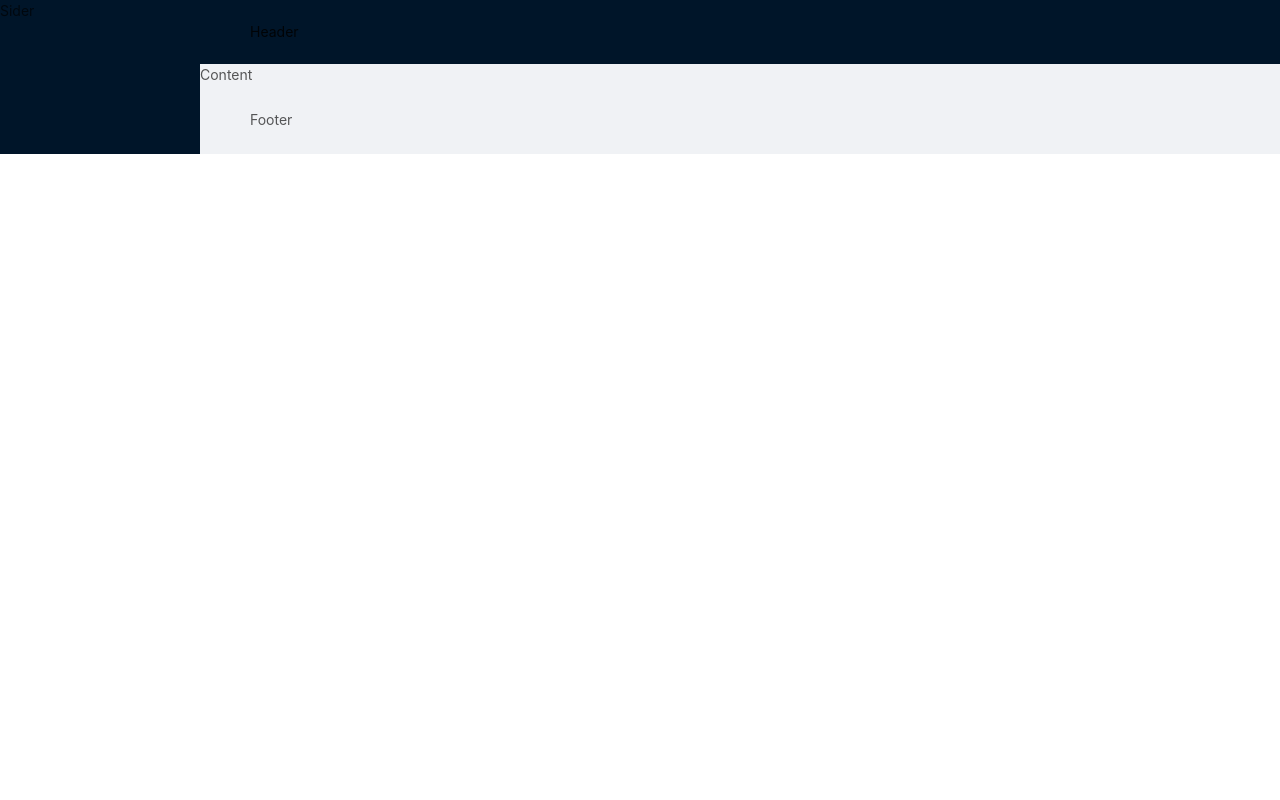
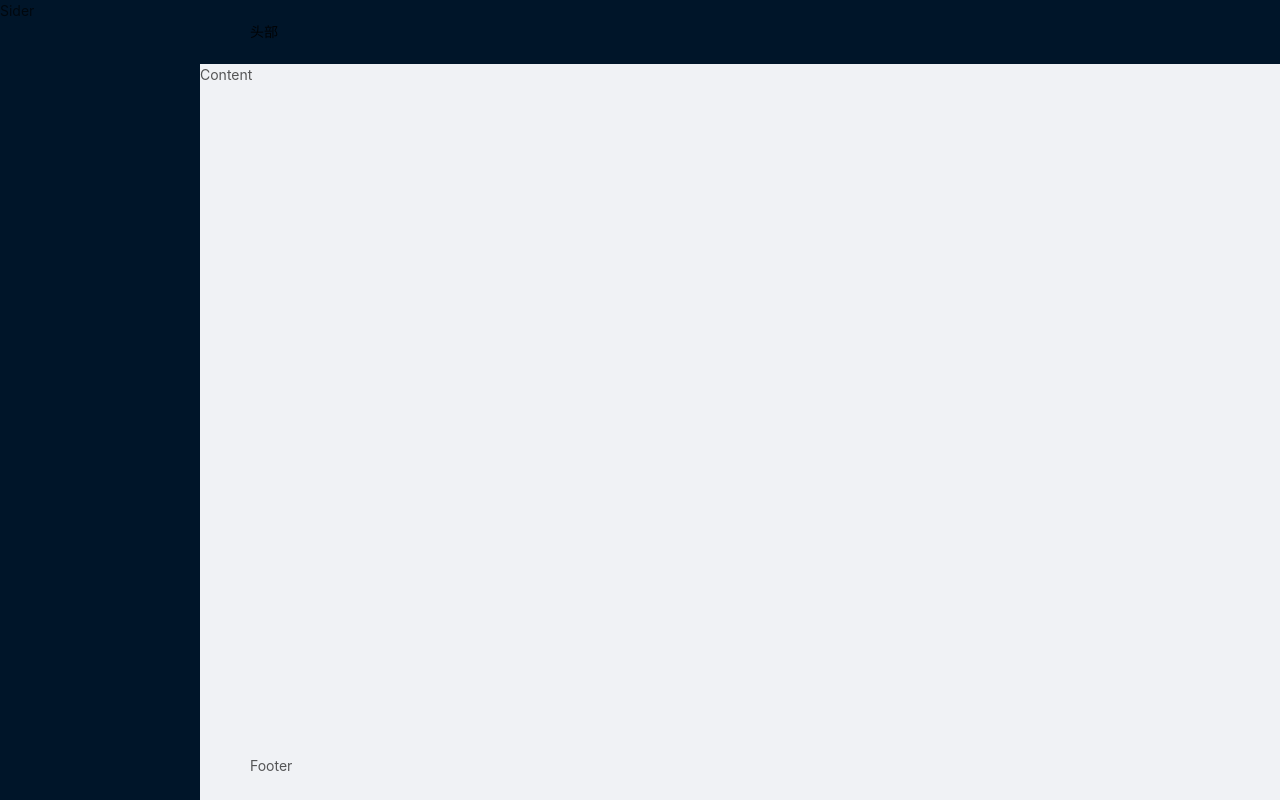
Before and after one commit to Tangerg/electron-react-music, a React (Create React App) app: page / in a window 1280 px wide. Built offline with nearby package versions, Linux system fonts and the light colour scheme.

Commit message:
react结合ts初探，安装部分依赖

```diff
--- a/config-overrides.js
+++ b/config-overrides.js
@@ -1,8 +1,12 @@
-const {override, fixBabelImports} = require('customize-cra');
+const {override, fixBabelImports, addLessLoader} = require('customize-cra');
 module.exports = override(
     fixBabelImports('import', {
         libraryName: 'antd',
         libraryDirectory: 'es',
-        style: 'css',
+        style: true,
     }),
+    addLessLoader({
+        javascriptEnabled: true,
+        modifyVars: { '@primary-color': '#1DA57A' },
+    })
 );
--- a/package.json
+++ b/package.json
@@ -14,6 +14,7 @@
     "antd": "^4.0.0-rc.2",
     "electron": "^7.1.9",
     "react": "^16.12.0",
+    "react-app-rewire-less": "^2.1.3",
     "react-dom": "^16.12.0",
     "react-scripts": "3.3.0",
     "typescript": "~3.7.2"
--- /dev/null
+++ b/src/renderer/layout/BasicLayout.less
@@ -0,0 +1,10 @@
+.basic-layout{
+  height: 100vh;
+  width: 100vw;
+  .basic-layout-header{
+    //-webkit-app-region: drag;
+  }
+  .can-move{
+    -webkit-app-region: drag;
+  }
+}
--- a/src/renderer/layout/BasicLayout.tsx
+++ b/src/renderer/layout/BasicLayout.tsx
@@ -1,16 +1,58 @@
 import React from 'react'
+import ReactDom from 'react-dom'
 import {Layout} from 'antd';
+import './BasicLayout.less'
 
 const {Header, Footer, Sider, Content} = Layout;
 
-class BasicLayout extends React.Component<any, any> {
+interface State {
+    isMove: Boolean
+}
+
+class BasicLayout extends React.Component<any, State> {
+    constructor(props: any) {
+        super(props);
+        this.state = {
+            isMove: false
+        }
+    }
+
+    mouseDown = () => {
+        const myComp = this.refs.myInput;
+        const myComp1 = ReactDom.findDOMNode(myComp);
+        console.log(myComp);
+        console.log(myComp1);
+        console.log(this.state.isMove);
+        this.setState({
+            isMove: true
+        });
+        console.log(this.state.isMove);
+        console.log('mouseDown')
+    };
+    mouseUp = () => {
+        const myComp = this.refs.myInput;
+        const myComp1 = ReactDom.findDOMNode(myComp);
+        console.log(myComp);
+        console.log(myComp1);
+        console.log(this.state.isMove);
+        this.setState({
+            isMove: false
+        });
+        console.log('mouseUp')
+    };
+
     render() {
         return (
             <div>
-                <Layout>
+                <Layout className={'basic-layout'}>
                     <Sider>Sider</Sider>
                     <Layout>
-                        <Header>Header</Header>
+                        <Header
+                            onMouseDown={this.mouseDown}
+                            onMouseUp={this.mouseUp}
+                            ref='myInput'
+                            className={["basic-layout-header", this.state.isMove ? "can-move" : null].join(' ')}>
+                            头部</Header>
                         <Content>Content</Content>
                         <Footer>Footer</Footer>
                     </Layout>
```
Also changed, not shown: src/main/main.js (+0 -20 lines), 1 other file (tests, documents, lock files or other folders).
